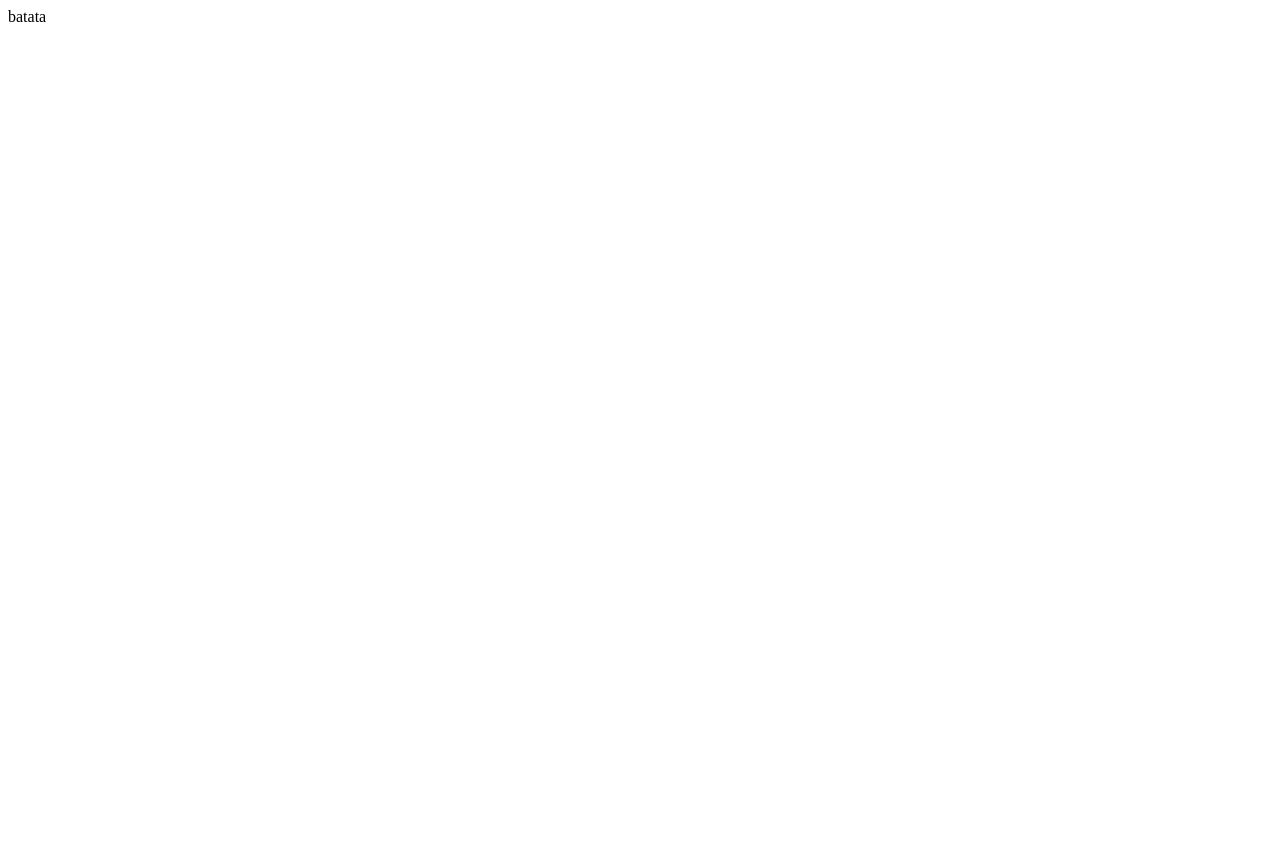
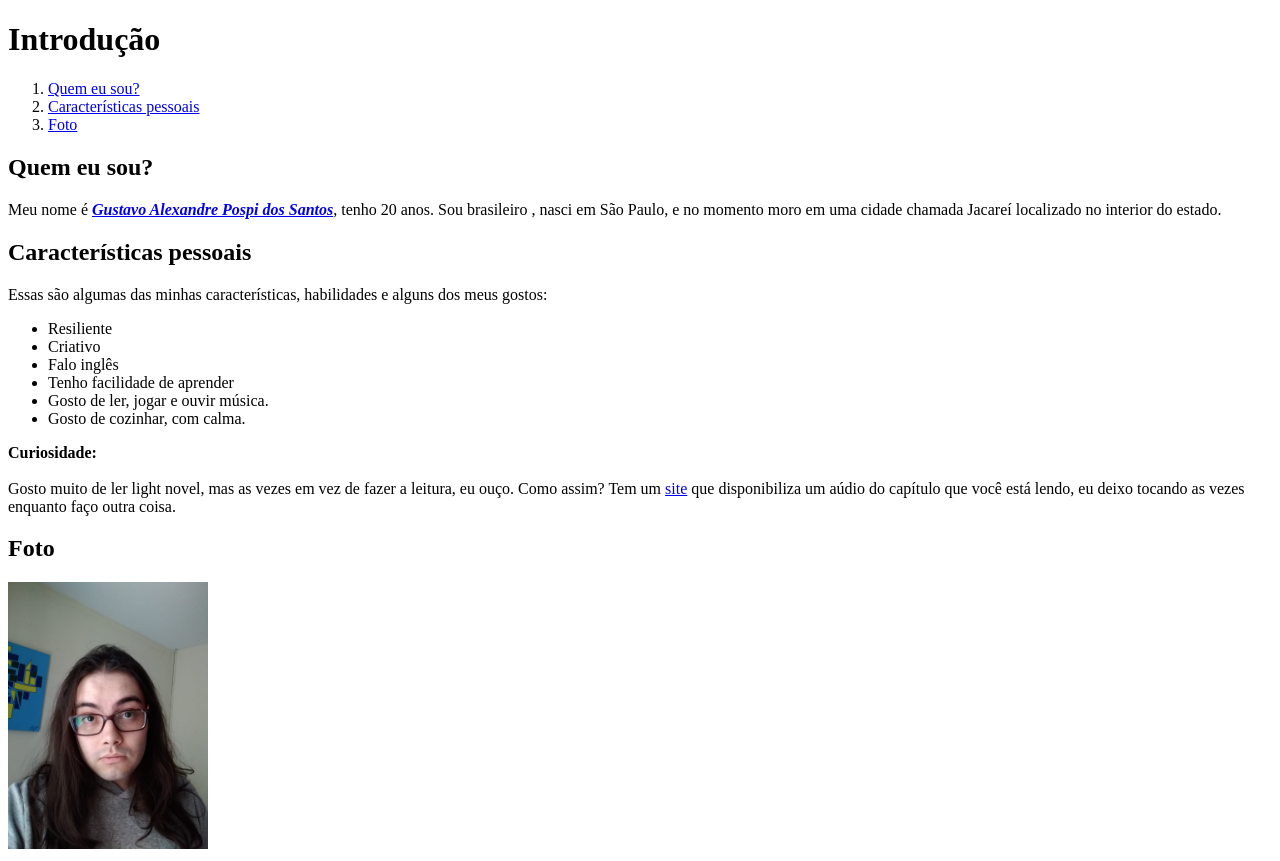
Before and after one commit to hw1te/portifolio, a plain HTML site: page index.html in a window 1280 px wide. Before the commit the page ends 800 px from the top, so only its background shows below. Drawn offline with Linux system fonts and the light colour scheme.

Commit message:
Preenchimento do arquivo index e adição de uma foto minha

```diff
--- a/index.html
+++ b/index.html
@@ -1 +1,38 @@
-batata
+<!DOCTYPE html>
+<html lang="pt-br">
+<head>
+    <meta charset="UTF-8">
+    <meta http-equiv="X-UA-Compatible" content="IE=edge">
+    <meta name="viewport" content="width=device-width, initial-scale=1.0">
+    <title>Meu Portifólio</title>
+</head>
+<body>
+    <h1>Introdução</h1>
+        <ol>
+            <li><a href="#?">Quem eu sou?</a></li>
+            <li><a href="#crtps">Características pessoais</a></li>
+            <li><a href="#foto">Foto</a></li>
+        </ol>
+    <h2 id="?">Quem eu sou?</h2>
+    <p>Meu nome é <a href="#gaps"><em><strong>Gustavo Alexandre Pospi dos Santos</strong></em></a>, tenho 20 anos.
+    Sou brasileiro , nasci em São Paulo, e no momento moro em uma cidade chamada Jacareí localizado no interior do estado.</p>
+
+    <h2 id="crtps">Características pessoais</h2>
+    <p>Essas são algumas das minhas características, habilidades e alguns dos meus gostos:</p>
+        <ul>
+            <li>Resiliente</li>
+            <li>Criativo</li>
+            <li>Falo inglês</li>
+            <li>Tenho facilidade de aprender</li>
+            <li>Gosto de ler, jogar e ouvir música.</li>
+            <li>Gosto de cozinhar, com calma.</li>
+        </ul>
+    <p><strong>Curiosidade:</strong><br><br>
+    Gosto muito de ler light novel, mas as vezes em vez de fazer a leitura, eu ouço.
+    Como assim? Tem um <a href="https://www.novels.pl/" target="_blank">site</a> que disponibiliza um aúdio do capítulo que você está lendo, eu deixo tocando as vezes enquanto faço outra coisa.
+    </p>
+
+    <h2 id="foto">Foto</h2>
+    <img id="gaps"src="Eu 221121.png" width="200px">
+</body>
+</html>
```
Also changed, not shown: Eu 221121.png (added).
